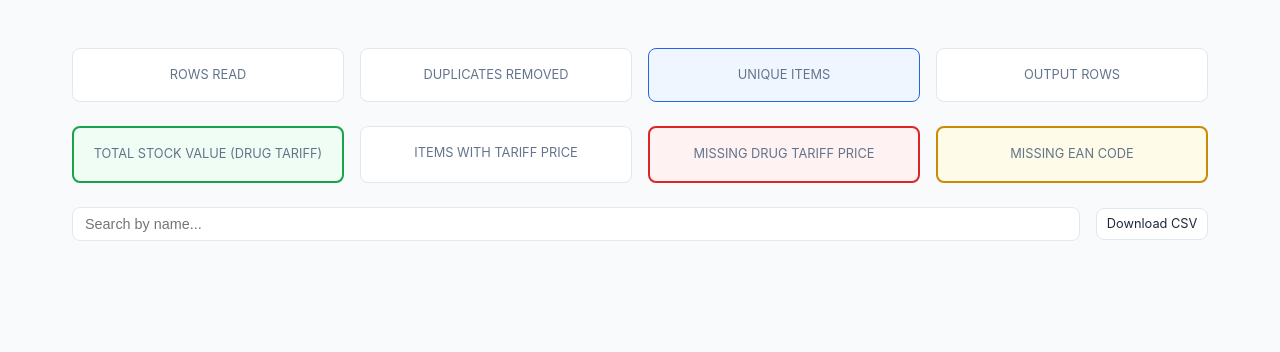
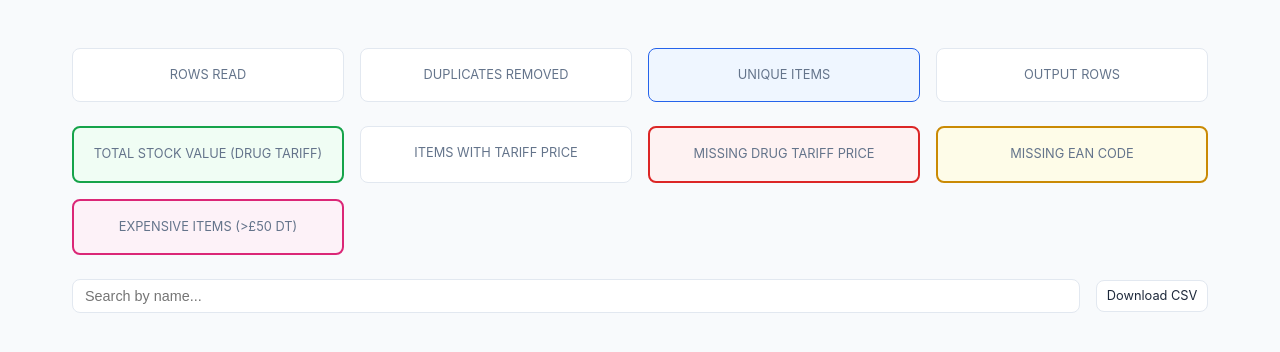
Before and after one commit to vibecoding2025/meditech, a Flask app: template templates/results.html in a window 1280 px wide. Shown: the part 132-484 px from the top of the page. Run offline with Flask 3, Linux system fonts and the light colour scheme; the template is opened without the code that fills it, so the values that code supplies are empty.

Commit message:
Add expensive items highlighting, count and download button
- Rows with Drug Tariff Price >£50 highlighted in pink
- Pink "Expensive Items" stat card on dashboard
- "Download Expensive Items" button for separate CSV export

Co-Authored-By: Claude Opus 4.6 (1M context) <noreply@anthropic.com>

```diff
--- a/app.py
+++ b/app.py
@@ -70,6 +70,18 @@ def upload():
         missing_ean_names = set(r["Name"] for r in rows if r.get("EAN_status") == "MISSING")
         stats["missing_ean"] = len(missing_ean_names)
 
+        # Count expensive items (>£50 Drug Tariff Price)
+        expensive_names = set()
+        for r in rows:
+            price_str = r.get("Drug Tariff Price", "").replace("£", "")
+            if price_str:
+                try:
+                    if float(price_str) > 50:
+                        expensive_names.add(r["Name"])
+                except ValueError:
+                    pass
+        stats["expensive_items"] = len(expensive_names)
+
         output_csv = proc.generate_csv_string(rows, proc.OUTPUT_FIELDS)
 
         # Build missing EAN CSV
@@ -81,12 +93,27 @@ def upload():
                 seen.add(r["Name"])
         missing_ean_csv = proc.generate_csv_string(missing_ean_rows, proc.OUTPUT_FIELDS)
 
+        # Build expensive items CSV
+        expensive_rows = []
+        seen_exp = set()
+        for r in rows:
+            price_str = r.get("Drug Tariff Price", "").replace("£", "")
+            if price_str:
+                try:
+                    if float(price_str) > 50 and r["Name"] not in seen_exp:
+                        expensive_rows.append(r)
+                        seen_exp.add(r["Name"])
+                except ValueError:
+                    pass
+        expensive_csv = proc.generate_csv_string(expensive_rows, proc.OUTPUT_FIELDS)
+
         # Store results in memory with a unique token
         token = str(uuid.uuid4())
         _results_store[token] = {
             "stats": stats,
             "output_csv": output_csv,
             "missing_ean_csv": missing_ean_csv,
+            "expensive_csv": expensive_csv,
             "file_type": file_type,
             "filename": filename,
         }
@@ -144,6 +171,22 @@ def download():
     )
 
 
+@app.route("/download/expensive")
+def download_expensive():
+    token = session.get("result_token")
+    if not token or token not in _results_store:
+        flash("No results found. Please upload a file first.", "error")
+        return redirect(url_for("index"))
+
+    data = _results_store[token]
+    filename = f"{data['file_type']}_expensive_items.csv"
+    return Response(
+        data["expensive_csv"],
+        mimetype="text/csv",
+        headers={"Content-Disposition": f"attachment; filename={filename}"},
+    )
+
+
 @app.route("/download/missing-ean")
 def download_missing_ean():
     token = session.get("result_token")
--- a/static/style.css
+++ b/static/style.css
@@ -101,6 +101,14 @@ h1 { font-size: 1.5rem; margin-bottom: 0.25rem; }
 .badge-export { background: #dbeafe; color: #1e40af; }
 .badge-unsold { background: #fef3c7; color: #92400e; }
 .badge-titan_stock { background: #d1fae5; color: #065f46; }
+
+/* EAN-13 missing highlight */
+tr.ean-missing { background: #fef2f2; }
+td.ean-missing-cell { color: #dc2626; font-weight: 700; }
+
+/* Expensive item highlight */
+tr.expensive-item { background: #fdf2f8; }
+tr.expensive-item td:nth-child(6) { color: #db2777; font-weight: 700; }
 
 /* Upload form */
 .upload-form {
--- a/templates/results.html
+++ b/templates/results.html
@@ -49,6 +49,10 @@
         <div class="stat-number" style="color: #ca8a04;">{{ stats.missing_ean }}</div>
         <div class="stat-label">Missing EAN Code</div>
     </div>
+    <div class="stat-card" style="background: #fdf2f8; border: 2px solid #db2777;">
+        <div class="stat-number" style="color: #db2777;">{{ stats.expensive_items }}</div>
+        <div class="stat-label">Expensive Items (>£50 DT)</div>
+    </div>
 </div>
 
 <!-- Search & Download -->
@@ -58,6 +62,9 @@
         <a href="{{ url_for('download') }}" class="btn btn-sm">Download CSV</a>
         {% if stats.missing_ean > 0 %}
         <a href="{{ url_for('download_missing_ean') }}" class="btn btn-sm" style="background: #fefce8; color: #ca8a04; border: 1px solid #ca8a04;">Download Missing EAN</a>
+        {% endif %}
+        {% if stats.expensive_items > 0 %}
+        <a href="{{ url_for('download_expensive') }}" class="btn btn-sm" style="background: #fdf2f8; color: #db2777; border: 1px solid #db2777;">Download Expensive Items</a>
         {% endif %}
     </div>
 </div>
@@ -73,7 +80,9 @@
     </thead>
     <tbody>
         {% for row in rows %}
-        <tr class="{{ 'ean-missing' if row.get('EAN_status') == 'MISSING' else '' }}">
+        {% set price_val = row.get('Drug Tariff Price', '').replace('£','') %}
+        {% set is_expensive = price_val and price_val|float > 50 %}
+        <tr class="{{ 'ean-missing' if row.get('EAN_status') == 'MISSING' else '' }}{{ ' expensive-item' if is_expensive else '' }}">
             {% for h in headers %}
             {% if h == 'EAN_status' %}
             <td class="{{ 'ean-missing-cell' if row[h] == 'MISSING' else '' }}">{{ row[h] }}</td>
```
